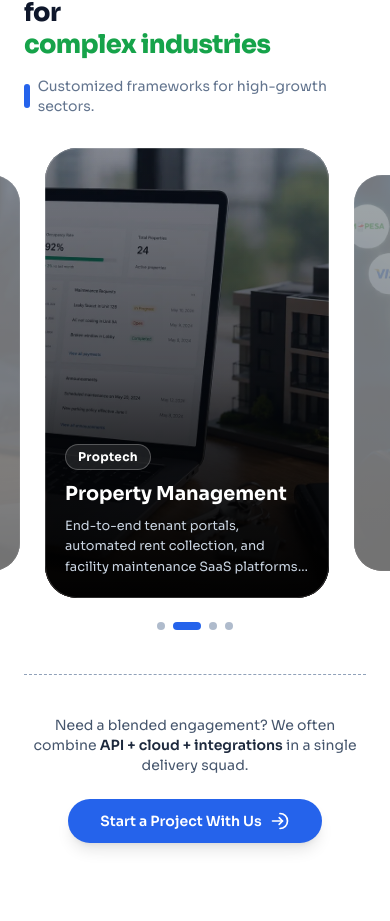
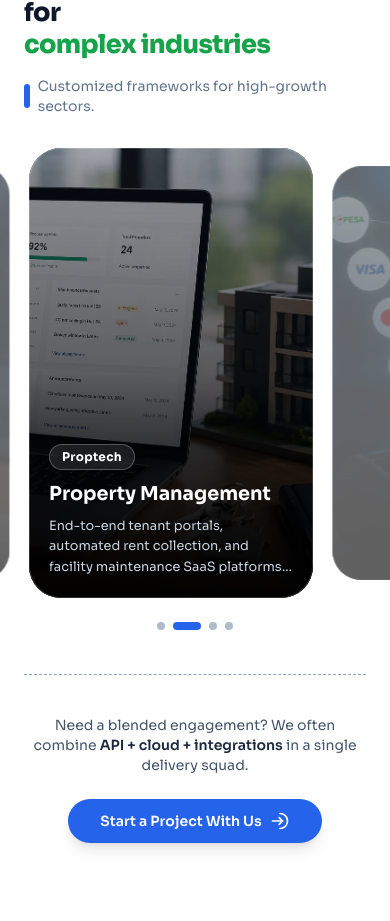
Before and after one commit to supa-modo/apihub, a React (Vite) app: page / in a window 390 px wide. Shown: the part 2696-3617 px from the top of the page. Built offline with nearby package versions, Linux system fonts and the light colour scheme.

Commit message:
Implement consultation modal animations and enhance mobile solutions carousel with improved transitions. Refactor ConsultationModal state management and update Navbar links for better navigation.

```diff
--- a/src/components/ConsultationModal.tsx
+++ b/src/components/ConsultationModal.tsx
@@ -1,11 +1,10 @@
 import React, { useEffect, useId, useRef, useState } from "react";
 import { createPortal } from "react-dom";
-import { AnimatePresence, motion } from "framer-motion";
 import { TbArrowRightToArc, TbX } from "react-icons/tb";
 import { CONSULTATION_SERVICE_OPTIONS } from "@/data/services";
 import { useConsultationModal } from "@/context/ConsultationModalContext";
 
-const easeOut = [0.22, 1, 0.36, 1] as const;
+const EXIT_ANIMATION_MS = 350;
 
 const ConsultationModal: React.FC = () => {
   const { isOpen, closeModal } = useConsultationModal();
@@ -14,10 +13,42 @@ const ConsultationModal: React.FC = () => {
   const previouslyFocused = useRef<HTMLElement | null>(null);
 
   const [name, setName] = useState("");
-  const [email, setEmail] = useState("");
-  const [phone, setPhone] = useState("");
+  const [contact, setContact] = useState("");
   const [service, setService] = useState("");
+  const [notes, setNotes] = useState("");
   const [submitted, setSubmitted] = useState(false);
+  const [shouldRender, setShouldRender] = useState(isOpen);
+  const [isAnimatedOpen, setIsAnimatedOpen] = useState(false);
+
+  useEffect(() => {
+    if (isOpen) {
+      setShouldRender(true);
+      // Wait one extra paint so the browser commits the closed styles first.
+      // This avoids "instant show" and improves enter smoothness.
+      let raf2 = 0;
+      const raf1 = window.requestAnimationFrame(() => {
+        raf2 = window.requestAnimationFrame(() => {
+          setIsAnimatedOpen(true);
+        });
+      });
+      return () => {
+        window.cancelAnimationFrame(raf1);
+        if (raf2) window.cancelAnimationFrame(raf2);
+      };
+    }
+
+    if (!shouldRender) {
+      setIsAnimatedOpen(false);
+      return;
+    }
+
+    setIsAnimatedOpen(false);
+    const exitTimer = window.setTimeout(() => {
+      setShouldRender(false);
+    }, EXIT_ANIMATION_MS);
+
+    return () => window.clearTimeout(exitTimer);
+  }, [isOpen, shouldRender]);
 
   useEffect(() => {
     if (!isOpen) return;
@@ -45,9 +76,9 @@ const ConsultationModal: React.FC = () => {
     if (!isOpen) {
       setSubmitted(false);
       setName("");
-      setEmail("");
-      setPhone("");
+      setContact("");
       setService("");
+      setNotes("");
     }
   }, [isOpen]);
 
@@ -59,9 +90,9 @@ const ConsultationModal: React.FC = () => {
     const body = encodeURIComponent(
       [
         `Name: ${name}`,
-        `Email: ${email}`,
-        phone ? `Phone: ${phone}` : null,
+        `Email / Phone: ${contact}`,
         `Service: ${service}`,
+        notes ? `Additional notes: ${notes}` : null,
         "",
         "Sent from APIHub Solutions website consultation form.",
       ]
@@ -75,32 +106,26 @@ const ConsultationModal: React.FC = () => {
     }, 2500);
   };
 
-  const node = (
-    <AnimatePresence>
-      {isOpen && (
+  const node = shouldRender ? (
     <div
       className="fixed inset-0 z-100 flex items-end justify-center p-4 sm:items-center"
       role="presentation"
     >
-          <motion.div
+      <div
         aria-hidden
-            className="absolute inset-0 bg-slate-900/50 backdrop-blur-xs"
-            initial={{ opacity: 0 }}
-            animate={{ opacity: 1 }}
-            exit={{ opacity: 0 }}
-            transition={{ duration: 0.2, ease: easeOut }}
+        className={`consultation-modal-backdrop absolute inset-0 backdrop-blur-[2px] bg-slate-900/55 ${
+          isAnimatedOpen ? "is-open" : ""
+        }`}
         onClick={closeModal}
       />
 
-          <motion.div
+      <div
         role="dialog"
         aria-modal
         aria-labelledby={titleId}
-            className="font-sora relative z-10 w-full max-w-lg rounded-4xl border border-slate-200 bg-white shadow-2xl shadow-primary-900/10"
-            initial={{ opacity: 0, y: 28, scale: 0.96 }}
-            animate={{ opacity: 1, y: 0, scale: 1 }}
-            exit={{ opacity: 0, y: 20, scale: 0.98 }}
-            transition={{ duration: 0.35, ease: easeOut }}
+        className={`consultation-modal-panel font-sora relative z-10  w-full max-w-lg rounded-4xl border border-slate-200 bg-white shadow-2xl shadow-primary-900/10 ${
+          isAnimatedOpen ? "is-open" : ""
+        }`}
       >
         <div className="relative overflow-hidden rounded-3xl">
           <button
@@ -114,7 +139,7 @@ const ConsultationModal: React.FC = () => {
           </button>
           <div className="pointer-events-none absolute inset-0 bg-linear-to-br from-primary-50/90 via-white to-secondary-50/40" />
 
-              <div className="relative border-b border-slate-100 px-6 pb-4 pt-6">
+          <div className="relative px-6 pb-4 pt-6">
             <div className="mb-3 inline-flex items-center gap-2 rounded-full border border-slate-200 bg-white/90 px-3 py-1.5 shadow-sm">
               <span className="h-3.5 w-[0.3rem] rounded-full bg-amber-600" />
               <span className="font-sora text-[0.72rem] md:text-xs lg:text-sm[0.82rem] font-semibold text-slate-600">
@@ -138,9 +163,9 @@ const ConsultationModal: React.FC = () => {
             </p>
           </div>
 
-              <div className="relative px-4 lg:px-6 pb-6 pt-2">
+          <div className="relative px-4 lg:px-6 pb-4 md:pb-6 pt-2">
             {submitted ? (
-                  <div className="rounded-2xl border border-secondary-200 bg-secondary-50/80 px-4 py-6 text-center text-sm text-slate-700">
+              <div className="rounded-2xl border border-secondary-200 bg-secondary-50/80 px-4 py-6 text-center text-[0.8rem] lg:text-sm text-slate-700">
                 <p className="font-semibold text-slate-900">
                   Opening your email client…
                 </p>
@@ -159,7 +184,7 @@ const ConsultationModal: React.FC = () => {
                 <div>
                   <label
                     htmlFor="consult-name"
-                        className="mb-1.5 pl-1.5 block font-sora text-[0.85rem] font-semibold text-secondary-700"
+                    className="mb-1.5 pl-1.5 block font-sora text-[0.78rem] md:text-[0.8rem] lg:text-[0.85rem] font-semibold text-secondary-700"
                   >
                     Full name *
                   </label>
@@ -171,54 +196,33 @@ const ConsultationModal: React.FC = () => {
                     autoComplete="name"
                     value={name}
                     onChange={(e) => setName(e.target.value)}
-                        className="w-full rounded-xl border border-gray-300 bg-white px-4 py-2.5 text-sm text-slate-900 outline-none transition-shadow focus:border-primary-600 focus:ring-1 focus:ring-primary-500"
+                    className="w-full rounded-xl border border-gray-300 bg-white px-4 py-2.5 text-[0.8rem] lg:text-sm text-slate-900 outline-none transition-shadow focus:border-primary-600 focus:ring-1 focus:ring-primary-500"
                     placeholder="Jane Doe"
                   />
                 </div>
                 <div>
                   <label
-                        htmlFor="consult-email"
-                        className="mb-1.5 pl-1.5 block font-sora text-[0.85rem] font-semibold text-secondary-700"
+                    htmlFor="consult-contact"
+                    className="mb-1.5 pl-1.5 block font-sora text-[0.78rem] md:text-[0.8rem] lg:text-[0.85rem] font-semibold text-secondary-700"
                   >
-                        Email Address *
+                    Email and/or Phone *
                   </label>
                   <input
-                        id="consult-email"
-                        name="email"
-                        type="email"
+                    id="consult-contact"
+                    name="contact"
+                    type="text"
                     required
-                        autoComplete="email"
-                        value={email}
-                        onChange={(e) => setEmail(e.target.value)}
-                        className="w-full rounded-xl border border-gray-300 bg-white px-4 py-2.5 text-sm text-slate-900 outline-none focus:border-primary-600 focus:ring-1 focus:ring-primary-500"
-                        placeholder="you@company.com"
-                      />
-                    </div>
-                    <div>
-                      <label
-                        htmlFor="consult-phone"
-                        className="mb-1.5 pl-1.5 block font-sora text-[0.85rem] font-semibold text-secondary-700"
-                      >
-                        Your Phone{" "}
-                        <span className="font-normal text-slate-500">
-                          (optional)
-                        </span>
-                      </label>
-                      <input
-                        id="consult-phone"
-                        name="phone"
-                        type="tel"
-                        autoComplete="tel"
-                        value={phone}
-                        onChange={(e) => setPhone(e.target.value)}
-                        className="w-full rounded-xl border border-gray-300 bg-white px-4 py-2.5 text-sm text-slate-900 outline-none focus:border-primary-600 focus:ring-1 focus:ring-primary-500"
-                        placeholder="+254 …"
+                    autoComplete="email tel"
+                    value={contact}
+                    onChange={(e) => setContact(e.target.value)}
+                    className="w-full rounded-xl border border-gray-300 bg-white px-4 py-2.5 text-[0.8rem] lg:text-sm text-slate-900 outline-none focus:border-primary-600 focus:ring-1 focus:ring-primary-500"
+                    placeholder="you@company.com, +254..."
                   />
                 </div>
                 <div>
                   <label
                     htmlFor="consult-service"
-                        className="mb-1.5 pl-1.5 block font-sora text-[0.85rem] font-semibold text-secondary-700"
+                    className="mb-1.5 pl-1.5 block font-sora text-[0.78rem] md:text-[0.8rem] lg:text-[0.85rem] font-semibold text-secondary-700"
                   >
                     Service *
                   </label>
@@ -228,7 +232,7 @@ const ConsultationModal: React.FC = () => {
                     required
                     value={service}
                     onChange={(e) => setService(e.target.value)}
-                        className="w-full appearance-none rounded-xl border border-gray-300 bg-white px-4 py-2.5 text-sm text-slate-900 outline-none focus:border-primary-600 focus:ring-1 focus:ring-primary-500"
+                    className="w-full appearance-none rounded-xl border border-gray-300 bg-white px-4 py-2.5 text-[0.8rem] lg:text-sm text-slate-900 outline-none focus:border-primary-600 focus:ring-1 focus:ring-primary-500"
                   >
                     <option value="">Select a service…</option>
                     {CONSULTATION_SERVICE_OPTIONS.map((opt) => (
@@ -237,6 +241,26 @@ const ConsultationModal: React.FC = () => {
                       </option>
                     ))}
                   </select>
+                </div>
+                <div>
+                  <label
+                    htmlFor="consult-notes"
+                    className="mb-1.5 pl-1.5 block font-sora text-[0.78rem] md:text-[0.8rem] lg:text-[0.85rem] font-semibold text-secondary-700"
+                  >
+                    Additional notes{" "}
+                    <span className="font-normal text-slate-500">
+                      (optional)
+                    </span>
+                  </label>
+                  <textarea
+                    id="consult-notes"
+                    name="notes"
+                    rows={2}
+                    value={notes}
+                    onChange={(e) => setNotes(e.target.value)}
+                    className="w-full rounded-xl border border-gray-300 bg-white px-4 py-2.5 text-[0.8rem] lg:text-sm text-slate-900 outline-none focus:border-primary-600 focus:ring-1 focus:ring-primary-500"
+                    placeholder="Any extra details, goals, timelines, or constraints..."
+                  />
                 </div>
 
                 <div className="flex gap-3 pt-2 justify-end">
@@ -259,11 +283,9 @@ const ConsultationModal: React.FC = () => {
             )}
           </div>
         </div>
-          </motion.div>
       </div>
-      )}
-    </AnimatePresence>
-  );
+    </div>
+  ) : null;
 
   return typeof document !== "undefined"
     ? createPortal(node, document.body)
--- a/src/components/SolutionsSection.tsx
+++ b/src/components/SolutionsSection.tsx
@@ -1,10 +1,5 @@
 import React, { useCallback, useEffect, useRef, useState } from "react";
-import {
-  motion,
-  useReducedMotion,
-  AnimatePresence,
-  useMotionValue,
-} from "framer-motion";
+import { motion, useReducedMotion } from "framer-motion";
 import { TbArrowRightToArc } from "react-icons/tb";
 
 type Solution = {
@@ -172,83 +167,41 @@ const CARD_GAP = 8; // px gap between cards
 
 interface CarouselCardProps {
   sol: Solution;
-  position: number; // -1 prev, 0 active, 1+ next peek distances
   onClick?: () => void;
   isActive: boolean;
-  reduceMotion: boolean;
-  index: number;
-  activeIndex: number;
 }
 
 const CarouselCard: React.FC<CarouselCardProps> = ({
   sol,
   isActive,
   onClick,
-  reduceMotion,
 }) => {
-  const spring = {
-    type: "spring" as const,
-    stiffness: 340,
-    damping: 36,
-    mass: 0.9,
-  };
-
   return (
-    <motion.div
+    <div
       onClick={onClick}
-      className="relative h-full w-full shrink-0 overflow-hidden rounded-4xl bg-slate-900"
-      animate={{
-        scale: isActive ? 1 : 0.88,
-        opacity: isActive ? 1 : 0.55,
-        filter: isActive ? "brightness(1)" : "brightness(0.7)",
-      }}
-      transition={reduceMotion ? { duration: 0 } : spring}
+      className={`carousel-mobile-card relative h-full w-full shrink-0 overflow-hidden rounded-4xl bg-slate-900 ${
+        isActive ? "is-active" : ""
+      }`}
       style={{ cursor: isActive ? "default" : "pointer" }}
     >
-      {/* Background image with Ken-Burns on active */}
-      <motion.img
+      <img
         src={sol.image}
         alt=""
         aria-hidden
         draggable={false}
-        className="pointer-events-none absolute inset-0 h-full w-full select-none object-cover"
-        animate={
-          isActive ? { scale: 1.06, opacity: 0.7 } : { scale: 1, opacity: 0.5 }
-        }
-        transition={
-          reduceMotion
-            ? { duration: 0 }
-            : isActive
-              ? { duration: 7, ease: "linear" }
-              : { duration: 0.5, ease: easeOut }
-        }
+        className="carousel-mobile-image pointer-events-none absolute inset-0 h-full w-full select-none object-cover"
       />
 
       {/* Gradient overlays */}
       <div className="absolute inset-0 bg-linear-to-b from-black/5 via-black/20 to-black/95" />
-      <motion.div
-        className="absolute inset-0 bg-linear-to-t from-black/80 via-black/30 to-transparent"
-        animate={{ opacity: isActive ? 0.9 : 0.5 }}
-        transition={
-          reduceMotion ? { duration: 0 } : { duration: 0.5, ease: easeOut }
-        }
-      />
+      <div className="carousel-mobile-overlay absolute inset-0 bg-linear-to-t from-black/80 via-black/30 to-transparent" />
 
       {/* Content — only fully visible on active */}
       <div className="absolute inset-0 flex flex-col justify-end p-5 sm:p-7">
-        <AnimatePresence mode="wait">
-          {isActive && (
-            <motion.div
-              key={sol.title}
-              initial={{ opacity: 0, y: 18 }}
-              animate={{ opacity: 1, y: 0 }}
-              exit={{ opacity: 0, y: -8 }}
-              transition={
-                reduceMotion
-                  ? { duration: 0 }
-                  : { duration: 0.38, ease: easeOut, delay: 0.06 }
-              }
-              className="flex flex-col"
+        <div
+          className={`carousel-mobile-content flex flex-col ${
+            isActive ? "is-active" : ""
+          }`}
         >
           <span className="mb-3 inline-block w-fit rounded-full border border-white/25 bg-white/10 px-3 py-1 text-xs tracking-wide font-sora font-bold text-white backdrop-blur-md">
             {sol.tag}
@@ -261,24 +214,12 @@ const CarouselCard: React.FC<CarouselCardProps> = ({
           <p className="line-clamp-3 text-[0.8rem] leading-relaxed text-slate-300 sm:text-sm">
             {sol.desc}
           </p>
-            </motion.div>
-          )}
-        </AnimatePresence>
+        </div>
       </div>
 
       {/* Border ring */}
-      <motion.div
-        className="pointer-events-none absolute inset-0 rounded-4xl"
-        animate={{
-          boxShadow: isActive
-            ? "inset 0 0 0 1px rgba(255,255,255,0.18), 0 28px 56px -10px rgba(0,0,0,0.55)"
-            : "inset 0 0 0 1px rgba(255,255,255,0.08)",
-        }}
-        transition={
-          reduceMotion ? { duration: 0 } : { duration: 0.45, ease: easeOut }
-        }
-      />
-    </motion.div>
+      <div className="carousel-mobile-ring pointer-events-none absolute inset-0 rounded-4xl" />
+    </div>
   );
 };
 
@@ -286,11 +227,10 @@ const SolutionsCarousel: React.FC<{ items: Solution[] }> = ({ items }) => {
   const n = items.length;
   const [index, setIndex] = useState(0);
   const [paused, setPaused] = useState(false);
-  const reduceMotion = useReducedMotion();
+  const [dragOffset, setDragOffset] = useState(0);
+  const [isDragging, setIsDragging] = useState(false);
 
   // Drag state
-  const dragX = useMotionValue(0);
-  const isDragging = useRef(false);
   const dragStartX = useRef(0);
 
   const go = useCallback((next: number) => setIndex(((next % n) + n) % n), [n]);
@@ -320,28 +260,43 @@ const SolutionsCarousel: React.FC<{ items: Solution[] }> = ({ items }) => {
       >
         {/* The sliding track */}
         <div
-          className="flex touch-pan-y select-none"
-          style={{ gap: `${CARD_GAP}px`, padding: `0 ${PEEK_SIZE}px` }}
+          className={`solutions-carousel-track flex touch-pan-y select-none ${
+            isDragging ? "is-dragging" : ""
+          }`}
           onPointerDown={(e) => {
-            isDragging.current = true;
+            setIsDragging(true);
+            setPaused(true);
             dragStartX.current = e.clientX;
-            dragX.set(0);
+            setDragOffset(0);
           }}
           onPointerMove={(e) => {
-            if (!isDragging.current) return;
-            dragX.set(e.clientX - dragStartX.current);
+            if (!isDragging) return;
+            setDragOffset(e.clientX - dragStartX.current);
           }}
           onPointerUp={(e) => {
-            if (!isDragging.current) return;
-            isDragging.current = false;
+            if (!isDragging) return;
+            setIsDragging(false);
+            setPaused(false);
             const delta = e.clientX - dragStartX.current;
             if (delta < -48) go(index + 1);
             else if (delta > 48) go(index - 1);
-            dragX.set(0);
+            setDragOffset(0);
+          }}
+          onPointerCancel={() => {
+            setIsDragging(false);
+            setPaused(false);
+            setDragOffset(0);
           }}
           onPointerLeave={() => {
-            isDragging.current = false;
-            dragX.set(0);
+            if (!isDragging) return;
+            setIsDragging(false);
+            setPaused(false);
+            setDragOffset(0);
+          }}
+          style={{
+            gap: `${CARD_GAP}px`,
+            padding: `0 ${PEEK_SIZE}px`,
+            transform: `translate3d(calc(${-index} * (100vw - ${PEEK_SIZE * 2}px + ${CARD_GAP}px) + ${dragOffset}px), 0, 0)`,
           }}
         >
           {items.map((sol, i) => {
@@ -349,32 +304,20 @@ const SolutionsCarousel: React.FC<{ items: Solution[] }> = ({ items }) => {
             const isActive = dist === 0;
 
             return (
-              <motion.div
+              <div
                 key={sol.title}
                 className="shrink-0"
                 style={{
                   width: `calc(100vw - ${PEEK_SIZE * 2 + CARD_GAP * 2}px)`,
                   height: "min(450px, 70vh)",
                 }}
-                animate={{
-                  x: `calc(${-index * 100}% + ${-index * CARD_GAP}px)`,
-                }}
-                transition={
-                  reduceMotion
-                    ? { duration: 0 }
-                    : { type: "spring", stiffness: 360, damping: 40, mass: 0.9 }
-                }
               >
                 <CarouselCard
                   sol={sol}
-                  position={dist}
                   isActive={isActive}
                   onClick={isActive ? undefined : () => go(i)}
-                  reduceMotion={!!reduceMotion}
-                  index={i}
-                  activeIndex={index}
                 />
-              </motion.div>
+              </div>
             );
           })}
         </div>
@@ -391,13 +334,10 @@ const SolutionsCarousel: React.FC<{ items: Solution[] }> = ({ items }) => {
             onClick={() => go(i)}
             className="touch-manipulation rounded-full p-1 focus-visible:outline-2 focus-visible:outline-offset-2 focus-visible:outline-primary-600"
           >
-            <motion.span
-              className={`block h-2 rounded-full ${i === index ? "bg-primary-600" : "bg-slate-400/80"}`}
-              animate={{
-                width: i === index ? 28 : 8,
-                opacity: i === index ? 1 : 0.9,
-              }}
-              transition={{ type: "spring", stiffness: 420, damping: 36 }}
+            <span
+              className={`carousel-mobile-dot block h-2 rounded-full ${
+                i === index ? "is-active bg-primary-600" : "bg-slate-400/80"
+              }`}
             />
           </button>
         ))}
--- a/src/index.css
+++ b/src/index.css
@@ -84,3 +84,132 @@ body {
 ::-webkit-scrollbar-thumb:hover {
   background: #475569;
 }
+
+/* Consultation modal animations */
+.consultation-modal-backdrop {
+  opacity: 0;
+  transition: opacity 300ms cubic-bezier(0.22, 1, 0.36, 1);
+  will-change: opacity;
+}
+
+.consultation-modal-backdrop.is-open {
+  opacity: 1;
+}
+
+.consultation-modal-panel {
+  opacity: 0;
+  transform: translate3d(0, 26px, 0) scale(0.965);
+  transition:
+    opacity 350ms cubic-bezier(0.16, 1, 0.3, 1),
+    transform 320ms cubic-bezier(0.16, 1, 0.3, 1);
+  will-change: transform, opacity;
+}
+
+.consultation-modal-panel.is-open {
+  opacity: 1;
+  transform: translate3d(0, 0, 0) scale(1);
+}
+
+/* Mobile solutions carousel animations */
+.solutions-carousel-track {
+  transition: transform 340ms cubic-bezier(0.22, 1, 0.36, 1);
+  will-change: transform;
+}
+
+.solutions-carousel-track.is-dragging {
+  transition: none;
+}
+
+.carousel-mobile-card {
+  transform: scale(0.92);
+  opacity: 0.62;
+  filter: brightness(0.74);
+  transition:
+    transform 300ms cubic-bezier(0.22, 1, 0.36, 1),
+    opacity 260ms cubic-bezier(0.22, 1, 0.36, 1),
+    filter 260ms cubic-bezier(0.22, 1, 0.36, 1);
+  will-change: transform, opacity, filter;
+}
+
+.carousel-mobile-card.is-active {
+  transform: scale(1);
+  opacity: 1;
+  filter: brightness(1);
+}
+
+.carousel-mobile-image {
+  opacity: 0.5;
+  transform: scale(1);
+  transition:
+    opacity 300ms cubic-bezier(0.22, 1, 0.36, 1),
+    transform 5.5s linear;
+  will-change: transform, opacity;
+}
+
+.carousel-mobile-card.is-active .carousel-mobile-image {
+  opacity: 0.7;
+  transform: scale(1.06);
+}
+
+.carousel-mobile-overlay {
+  opacity: 0.5;
+  transition: opacity 260ms cubic-bezier(0.22, 1, 0.36, 1);
+}
+
+.carousel-mobile-card.is-active .carousel-mobile-overlay {
+  opacity: 0.9;
+}
+
+.carousel-mobile-content {
+  opacity: 0;
+  transform: translate3d(0, 12px, 0);
+  transition:
+    opacity 230ms cubic-bezier(0.22, 1, 0.36, 1),
+    transform 260ms cubic-bezier(0.22, 1, 0.36, 1);
+  pointer-events: none;
+}
+
+.carousel-mobile-content.is-active {
+  opacity: 1;
+  transform: translate3d(0, 0, 0);
+  pointer-events: auto;
+}
+
+.carousel-mobile-ring {
+  box-shadow: inset 0 0 0 1px rgba(255, 255, 255, 0.08);
+  transition: box-shadow 280ms cubic-bezier(0.22, 1, 0.36, 1);
+}
+
+.carousel-mobile-card.is-active .carousel-mobile-ring {
+  box-shadow:
+    inset 0 0 0 1px rgba(255, 255, 255, 0.18),
+    0 28px 56px -10px rgba(0, 0, 0, 0.55);
+}
+
+.carousel-mobile-dot {
+  width: 8px;
+  opacity: 0.9;
+  transition:
+    width 220ms cubic-bezier(0.22, 1, 0.36, 1),
+    opacity 220ms cubic-bezier(0.22, 1, 0.36, 1);
+}
+
+.carousel-mobile-dot.is-active {
+  width: 28px;
+  opacity: 1;
+}
+
+@media (prefers-reduced-motion: reduce) {
+  .consultation-modal-backdrop,
+  .consultation-modal-panel,
+  .solutions-carousel-track,
+  .carousel-mobile-card,
+  .carousel-mobile-image,
+  .carousel-mobile-overlay,
+  .carousel-mobile-content,
+  .carousel-mobile-ring,
+  .carousel-mobile-dot {
+    transition-duration: 1ms !important;
+    animation-duration: 1ms !important;
+  }
+}
```
Also changed, not shown: src/components/Navbar.tsx (+3 -4 lines). Lines whose indentation alone changed are shown as unchanged.
